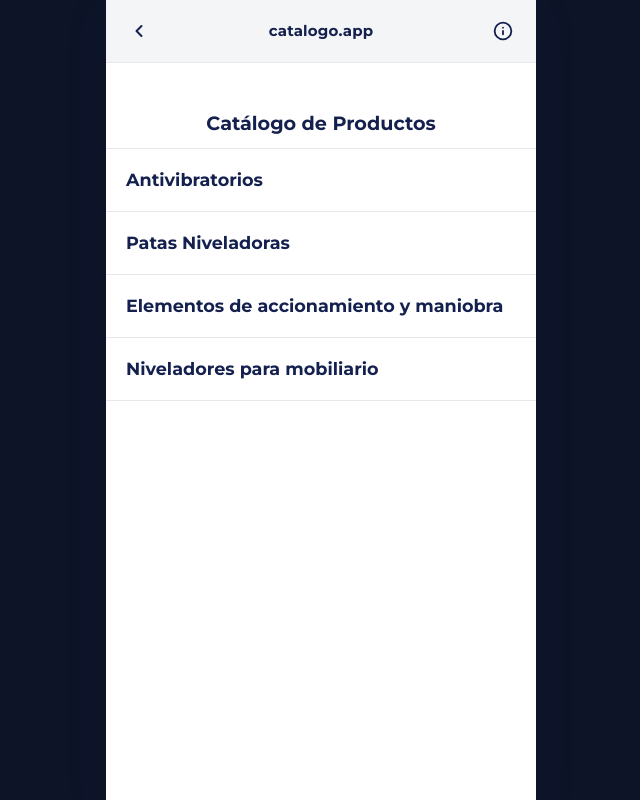
After one commit to ERicardoMT/Resident, a Django app: page /catalogo/ in a window 1280 px wide. The commit adds this page. Shown: the whole page, without its empty margins (319-959 px from the left). Run offline with Django 5.2, Linux system fonts and the light colour scheme.

Commit message:
Modulo de catalogo

```diff
--- a/apps/core/urls.py
+++ b/apps/core/urls.py
@@ -4,4 +4,5 @@ from . import views
 
 urlpatterns = [
     path("", views.home, name="home"),
+    path('catalogo/', views.catalogo_view, name='catalogo'),
 ]
--- a/apps/core/views.py
+++ b/apps/core/views.py
@@ -17,6 +17,12 @@ def home(request):
             "subtitle": "Transmisibilidad segun frecuencia",
             "url_name": "attenuation",
             "available": True,
+        },
+        {
+            'title': 'Catálogo de productos',
+            'subtitle': 'Componentes y niveladores',
+            'icon': 'catalog',
+            'url_name': 'catalogo'
         },
         {
             "icon": "shock",
@@ -41,3 +47,6 @@ def home(request):
         },
     ]
     return render(request, "core/home.html", {"menu": menu})
+
+def catalogo_view(request):
+    return render(request, 'core/catalogo.html')
--- /dev/null
+++ b/templates/core/catalogo.html
@@ -0,0 +1,41 @@
+{% extends "base.html" %}
+
+{% block title %}Catálogo de Productos{% endblock %}
+{% block url %}catalogo.app{% endblock %}
+
+{% block content %}
+<section class="brand" style="padding-bottom: 10px;">
+  <p class="welcome" style="margin-top: 20px; font-weight: 700; color: #14204e; font-size: 1.2rem;">Catálogo de Productos</p>
+</section>
+
+<ul class="menu">
+  <li>
+    <a class="menu-item" href="#">
+      <span class="menu-text">
+        <span class="title" style="font-size: 1.1rem;">Antivibratorios</span>
+      </span>
+    </a>
+  </li>
+  <li>
+    <a class="menu-item" href="#">
+      <span class="menu-text">
+        <span class="title" style="font-size: 1.1rem;">Patas Niveladoras</span>
+      </span>
+    </a>
+  </li>
+  <li>
+    <a class="menu-item" href="#">
+      <span class="menu-text">
+        <span class="title" style="font-size: 1.1rem;">Elementos de accionamiento y maniobra</span>
+      </span>
+    </a>
+  </li>
+  <li>
+    <a class="menu-item" href="#">
+      <span class="menu-text">
+        <span class="title" style="font-size: 1.1rem;">Niveladores para mobiliario</span>
+      </span>
+    </a>
+  </li>
+</ul>
+{% endblock %}
```
Also changed, not shown: templates/core/home.html (+9 -0 lines).
